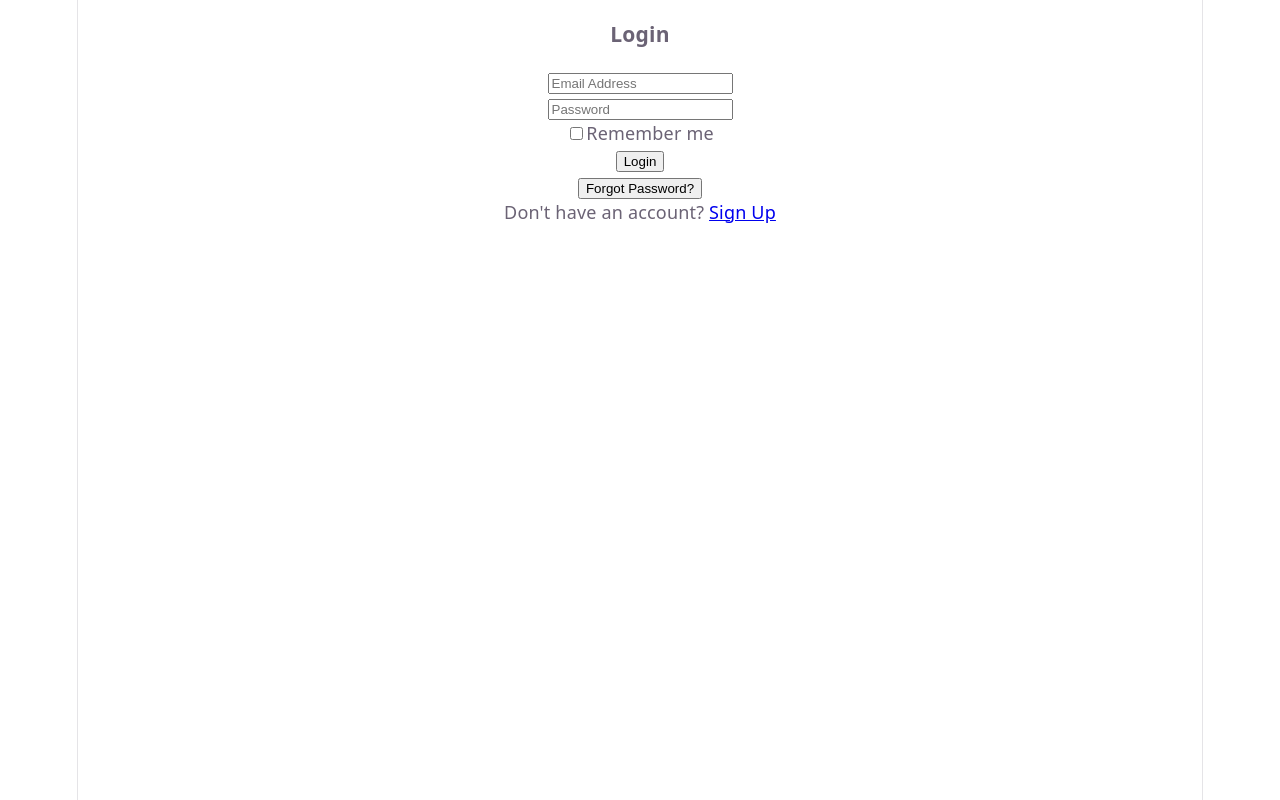
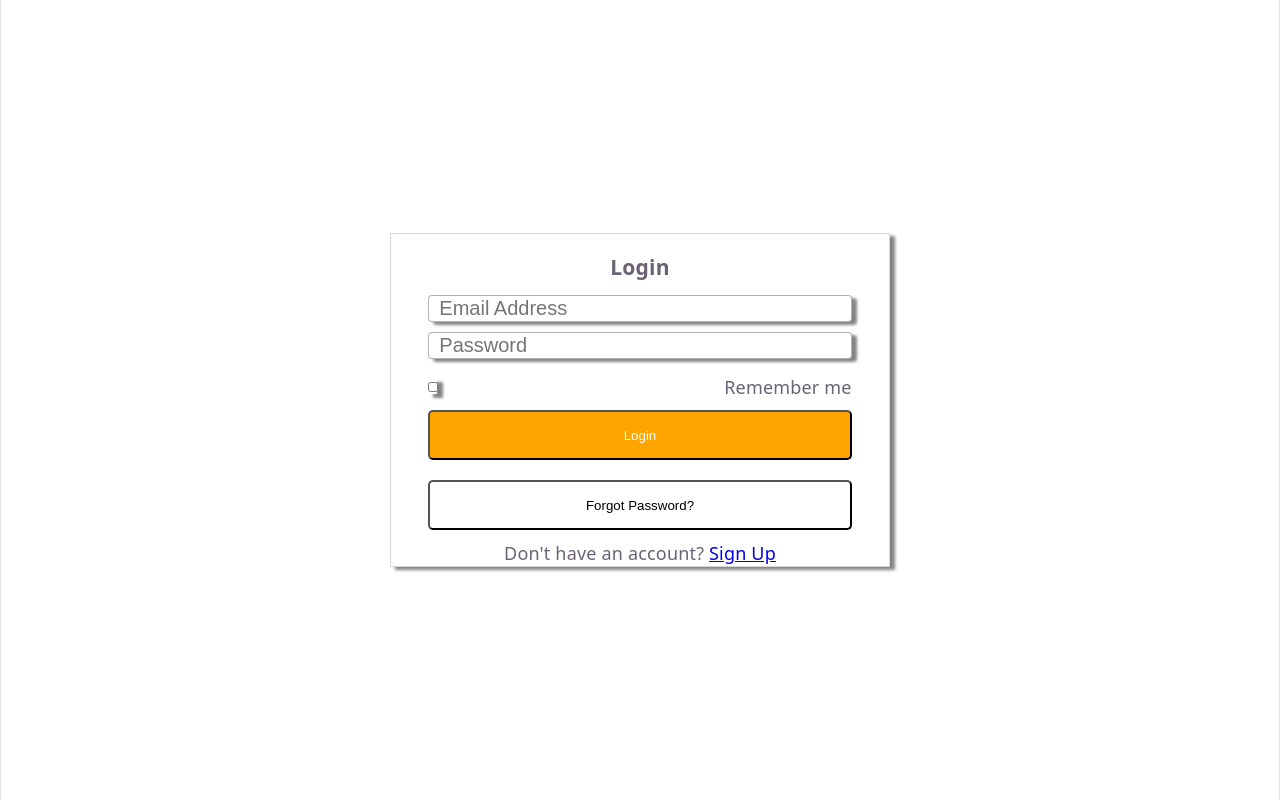
Before and after one commit to chris-gladney/Job-Application-Tracker, a React (Vite) app in the folder fe/: page / in a window 1280 px wide. Built offline with nearby package versions, Linux system fonts and the light colour scheme.

Commit message:
Styling initialised for App.jsx

```diff
--- a/fe/src/App.css
+++ b/fe/src/App.css
@@ -1,184 +1,62 @@
-.counter {
-  font-size: 16px;
-  padding: 5px 10px;
-  border-radius: 5px;
-  color: var(--accent);
-  background: var(--accent-bg);
-  border: 2px solid transparent;
-  transition: border-color 0.3s;
-  margin-bottom: 24px;
-
-  &:hover {
-    border-color: var(--accent-border);
-  }
-  &:focus-visible {
-    outline: 2px solid var(--accent);
-    outline-offset: 2px;
-  }
+* {
+  box-sizing: border-box;
 }
 
-.hero {
-  position: relative;
-
-  .base,
-  .framework,
-  .vite {
-    inset-inline: 0;
-    margin: 0 auto;
-  }
-
-  .base {
-    width: 170px;
-    position: relative;
-    z-index: 0;
-  }
-
-  .framework,
-  .vite {
-    position: absolute;
-  }
-
-  .framework {
-    z-index: 1;
-    top: 34px;
-    height: 28px;
-    transform: perspective(2000px) rotateZ(300deg) rotateX(44deg) rotateY(39deg)
-      scale(1.4);
-  }
-
-  .vite {
-    z-index: 0;
-    top: 107px;
-    height: 26px;
-    width: auto;
-    transform: perspective(2000px) rotateZ(300deg) rotateX(40deg) rotateY(39deg)
-      scale(0.8);
-  }
+#root {
+  background-color: white;
+  width: 100%;
 }
 
-#center {
-  display: flex;
-  flex-direction: column;
-  gap: 25px;
-  place-content: center;
-  place-items: center;
-  flex-grow: 1;
-
-  @media (max-width: 1024px) {
-    padding: 32px 20px 24px;
-    gap: 18px;
-  }
+form {
+  background-color: white;
+  border: solid rgba(128, 128, 128, 0.317) 1px;
+  width: 500px;
+  margin: auto;
+  box-shadow: 5px 3px 3px rgba(0, 0, 0, 0.482);
 }
 
-#next-steps {
-  display: flex;
-  border-top: 1px solid var(--border);
-  text-align: left;
-
-  & > div {
-    flex: 1 1 0;
-    padding: 32px;
-    @media (max-width: 1024px) {
-      padding: 24px 20px;
-    }
-  }
-
-  .icon {
-    margin-bottom: 16px;
-    width: 22px;
-    height: 22px;
-  }
-
-  @media (max-width: 1024px) {
-    flex-direction: column;
-    text-align: center;
-  }
+form h3 {
+  margin: 20px auto 10px auto;
 }
 
-#docs {
-  border-right: 1px solid var(--border);
-
-  @media (max-width: 1024px) {
-    border-right: none;
-    border-bottom: 1px solid var(--border);
-  }
+form button, form input, .checked {
+  width: 85%;
 }
 
-#next-steps ul {
-  list-style: none;
-  padding: 0;
-  display: flex;
-  gap: 8px;
-  margin: 32px 0 0;
-
-  .logo {
-    height: 18px;
-  }
-
-  a {
-    color: var(--text-h);
-    font-size: 16px;
-    border-radius: 6px;
-    background: var(--social-bg);
-    display: flex;
-    padding: 6px 12px;
-    align-items: center;
-    gap: 8px;
-    text-decoration: none;
-    transition: box-shadow 0.3s;
-
-    &:hover {
-      box-shadow: var(--shadow);
-    }
-    .button-icon {
-      height: 18px;
-      width: 18px;
-    }
-  }
-
-  @media (max-width: 1024px) {
-    margin-top: 20px;
-    flex-wrap: wrap;
-    justify-content: center;
-
-    li {
-      flex: 1 1 calc(50% - 8px);
-    }
-
-    a {
-      width: 100%;
-      justify-content: center;
-      box-sizing: border-box;
-    }
-  }
+form button {
+  margin: 10px auto;
+  height: 50px;
+  border-radius: 5px;
 }
 
-#spacer {
-  height: 88px;
-  border-top: 1px solid var(--border);
-  @media (max-width: 1024px) {
-    height: 48px;
-  }
+form input {
+  margin: 5px auto;
+  background-color: white;
+  font-size: 20px;
+  border-radius: 4px;
+  border: solid rgba(128, 128, 128, 0.596) 1px;
+  padding-left: 10px;
+  box-shadow: 5px 3px 3px rgba(0, 0, 0, 0.482);
 }
 
-.ticks {
-  position: relative;
-  width: 100%;
+.checked {
+  margin: 10px auto 0 auto;
+  align-items: left;
+  display: flex;
+  flex-direction: row;
+}
 
-  &::before,
-  &::after {
-    content: '';
-    position: absolute;
-    top: -4.5px;
-    border: 5px solid transparent;
-  }
+#remember-me {
+  width: 10px;
+  margin-left: 0;
+}
 
-  &::before {
-    left: 0;
-    border-left-color: var(--border);
-  }
-  &::after {
-    right: 0;
-    border-right-color: var(--border);
-  }
+.orange-button {
+  background-color: orange;
+  color: white;
 }
+
+.forgot-password {
+  color: black;
+  background-color: white;
+}
--- a/fe/src/Components/SignIn.jsx
+++ b/fe/src/Components/SignIn.jsx
@@ -9,12 +9,13 @@ function SignIn() {
         <br />
         <input type="password" placeholder="Password" />
         <br />
-        <input type="checkbox" name="remember-me" id="remember-me" />
-        <label htmlFor="remember-me">Remember me</label>
+        <div className="checked">
+          <input type="checkbox" name="remember-me" id="remember-me" />
+          <label htmlFor="remember-me">Remember me</label>
+        </div>
+        <button className="orange-button">Login</button>
         <br />
-        <button>Login</button>
-        <br />
-        <button>Forgot Password?</button>
+        <button className="forgot-password">Forgot Password?</button>
         <br />
         <p>
           Don't have an account? <Link to="/register">Sign Up</Link>
```
